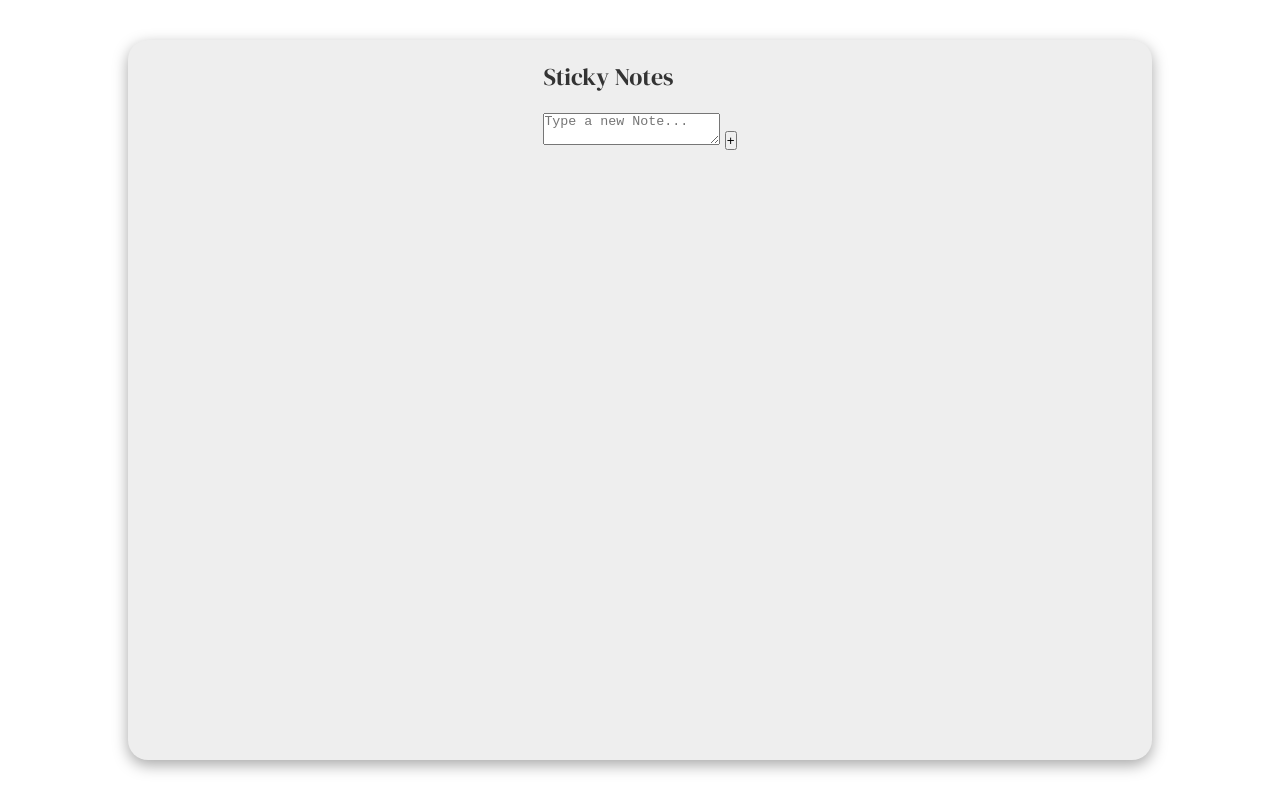
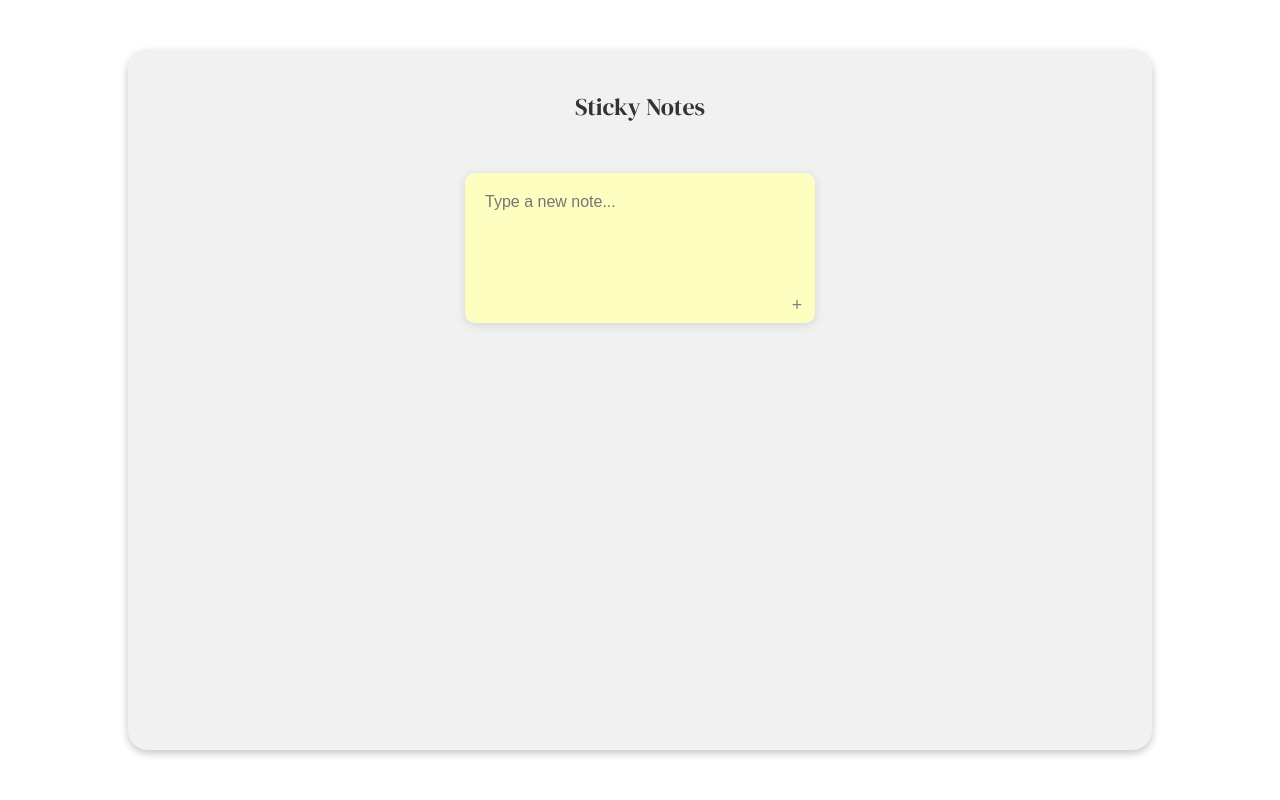
Before and after one commit to blacysins/Sticky-Notes, a plain HTML site: page index.html in a window 1280 px wide. Drawn offline with Linux system fonts and the light colour scheme; a web font is replaced by a local one.

Commit message:
user can now add notes

```diff
--- a/index.html
+++ b/index.html
@@ -18,12 +18,14 @@
       <section class="sticky-section">
         <h1 class="sticky-heading dm-serif-display-regular">Sticky Notes</h1>
         <div id="sticky-notes"></div>
-        <textarea
-          id="note-add"
-          class="note"
-          placeholder="Type a new Note..."
-        ></textarea>
-        <button id="create-button">+</button>
+        <div class="textarea">
+          <textarea
+            id="note-add"
+            class="textarea-note"
+            placeholder="Type a new note..."
+          ></textarea>
+          <button id="create-button">+</button>
+        </div>
       </section>
     </main>
   </body>
--- a/script.js
+++ b/script.js
@@ -2,8 +2,6 @@ const button = document.querySelector("#create-button");
 const stickyNotes = document.querySelector("#sticky-notes");
 
 button.addEventListener("click", (e) => {
-  e.preventDefault();
-
   const textarea = document.querySelector("#note-add");
 
   const noteDiv = document.createElement("div");
@@ -18,6 +16,14 @@ button.addEventListener("click", (e) => {
   noteButton.classList.add("note-button");
   noteP.classList.add("note-p");
 
+  noteButton.textContent = "x";
+
   noteP.textContent = textarea.value.trim();
   textarea.value = "";
 });
+
+stickyNotes.addEventListener("click", (e) => {
+  if (e.target.classList.contains("note-button")) {
+    e.target.parentElement.remove();
+  }
+});
--- a/style.css
+++ b/style.css
@@ -1,26 +1,30 @@
 * {
-  margin: 0;
-  padding: 0;
+  margin: 0px;
+  padding: 0px;
   box-sizing: border-box;
 }
 
 body {
   min-height: 100vh;
+  display: flex;
+  justify-content: center;
+  padding-top: 50px;
+  padding-bottom: 50px;
   font-family: Arial, Helvetica, sans-serif;
-  display: flex;
-  align-items: center;
-  justify-content: center;
 }
 
 .sticky-main {
-  background-color: #eeeeee;
-  display: flex;
-  justify-content: center;
+  background-color: #f1f1f1;
   width: 80%;
-  height: 90vh;
-  box-shadow: rgba(0, 0, 0, 0.35) 0px 5px 15px;
+  min-height: 80vh;
+  border-radius: 20px;
+  box-shadow: rgba(0, 0, 0, 0.24) 0px 3px 8px;
+}
 
-  border-radius: 20px;
+.sticky-heading {
+  color: #333;
+  text-align: center;
+  padding: 10px;
 }
 
 .dm-serif-display-regular {
@@ -29,17 +33,110 @@ body {
   font-style: normal;
 }
 
-.dm-serif-display-regular-italic {
-  font-family: "DM Serif Display", serif;
-  font-weight: 400;
-  font-style: italic;
+.sticky-section {
+  display: flex;
+  flex-direction: column;
+  align-items: center;
+  gap: 20px;
+  padding: 30px;
 }
 
-.sticky-heading {
-  color: #333;
-  margin-top: 20px;
-  margin-bottom: 20px;
+#sticky-notes {
+  display: flex;
+  flex-wrap: wrap;
+  gap: 20px;
+  justify-content: center;
+  width: 100%;
+}
+
+.textarea {
+  height: 150px;
+  width: 350px;
+  position: relative;
+  background-color: #fefec0;
+  border-radius: 10px;
+  box-shadow: rgba(99, 99, 99, 0.2) 0px 2px 8px 0px;
+  padding-top: 10px;
+  padding-left: 10px;
+  padding-right: 20px;
+  padding-bottom: 20px;
+  max-width: 100%;
+}
+
+.textarea-note {
+  width: 100%;
+  height: 100%;
+  display: block;
+  background-color: #fefec0;
+  border: none;
+  resize: none;
+  border-radius: inherit;
+  font-family: inherit;
+  font-size: inherit;
+  padding: 10px;
+  scrollbar-width: none;
+}
+
+.textarea-note:focus {
+  outline: none;
+}
+
+#create-button {
+  position: absolute;
+  bottom: 8px;
+  right: 8px;
+  width: 20px;
+  height: 20px;
+  border: none;
+  cursor: pointer;
+  font-size: large;
+  color: grey;
+  background-color: #fefec0;
+  transition: transform 0.2s;
+  border-radius: 50%;
+}
+
+#create-button:hover {
+  transform: scale(1.2);
 }
 
 .note {
+  width: 350px;
+  height: 150px;
+  flex-shrink: 0;
+  padding-top: 10px;
+  padding-left: 10px;
+  padding-right: 20px;
+  padding-bottom: 20px;
+  scrollbar-width: none;
+  position: relative;
+  border-radius: 10px;
+  box-shadow: rgba(99, 99, 99, 0.2) 0px 2px 8px 0px;
+  background-color: #d1e1ff;
+  max-width: 100%;
 }
+
+.note:nth-child(even) {
+  background-color: #fefffe;
+}
+
+.note-p {
+  overflow-wrap: break-word;
+  overflow-y: auto;
+  height: 100%;
+  scrollbar-width: none;
+  padding: 10px;
+}
+
+.note-button {
+  position: absolute;
+  top: 8px;
+  right: 8px;
+  background-color: #e54b3a;
+  border: none;
+  color: white;
+  height: 20px;
+  width: 20px;
+  border-radius: 4px;
+  cursor: pointer;
+}
```
